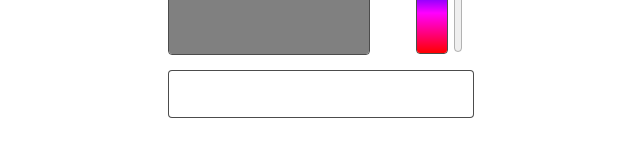
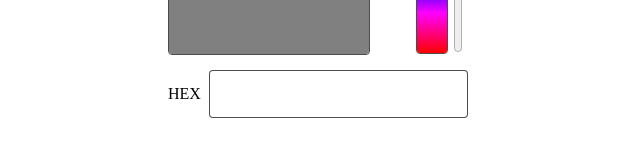
Before and after one commit to appac/colour-picker, a Gatsby site: page / in a window 1280 px wide. Shown: the part 156-312 px from the top of the page, without its empty margins (322-962 px from the left). Built offline with nearby package versions, Linux system fonts and the light colour scheme; Gatsby itself is replaced by a stand-in of ours.

Commit message:
feat(colour-picker): add label for hex input

```diff
--- a/src/components/colour-picker/index.js
+++ b/src/components/colour-picker/index.js
@@ -34,6 +34,7 @@ const ColourPicker = () => {
         <Slider handleHueChange={hueChangeHandler} />
       </div>
       <div className="hex-value">
+        <label className="hex-value__label">HEX</label>
         <input
           className="hex-value__input"
           type="text"
--- a/src/components/colour-picker/styles.scss
+++ b/src/components/colour-picker/styles.scss
@@ -49,11 +49,19 @@ $border-radius: 4px;
 
 .hex-value {
   @extend .max-width;
+  display: flex;
+  flex-direction: row;
+  justify-content: space-between;
+  align-items: center;
   margin-top: 16px;
 }
 
+.hex-value__label {
+  margin-right: 8px;
+}
+
 .hex-value__input {
-  width: 100%;
+  flex-grow: 1;
   height: 44px;
   border: $border;
   border-radius: $border-radius;
```
